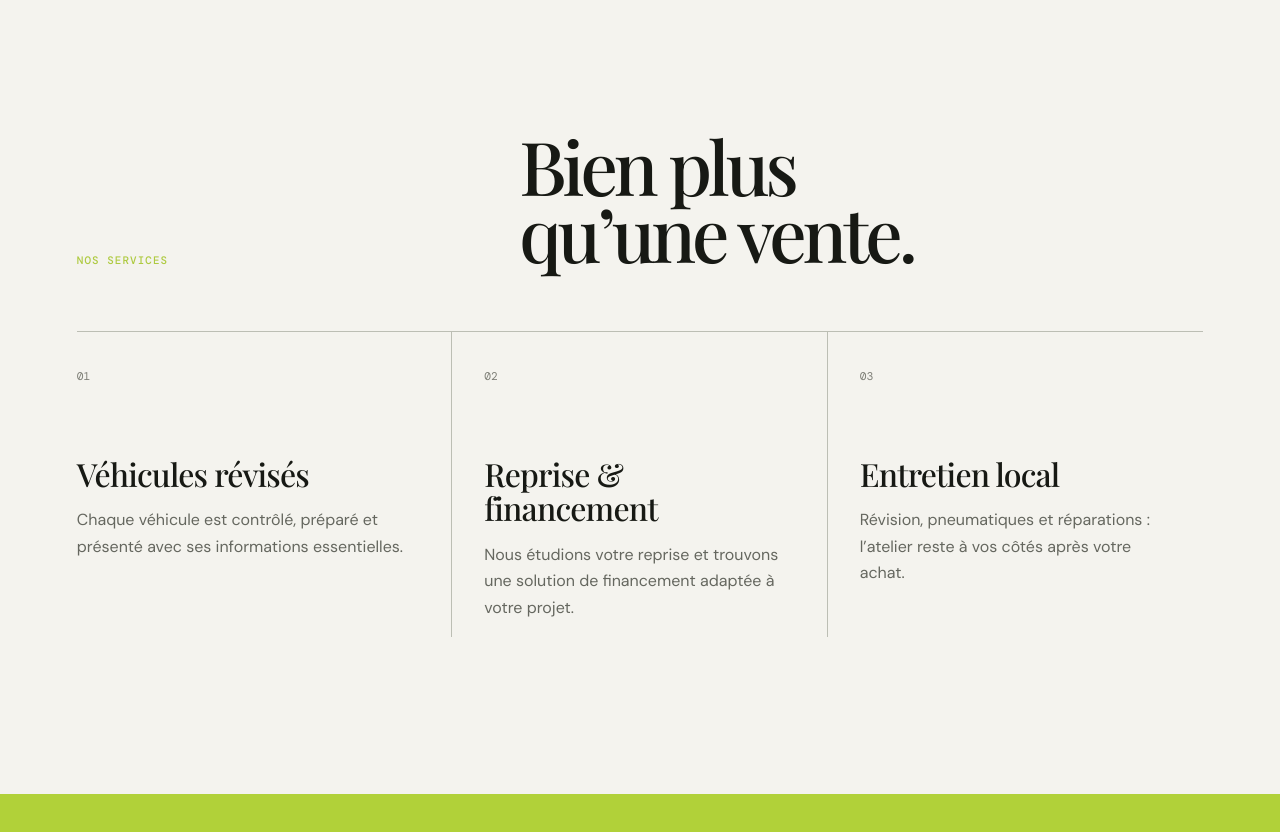
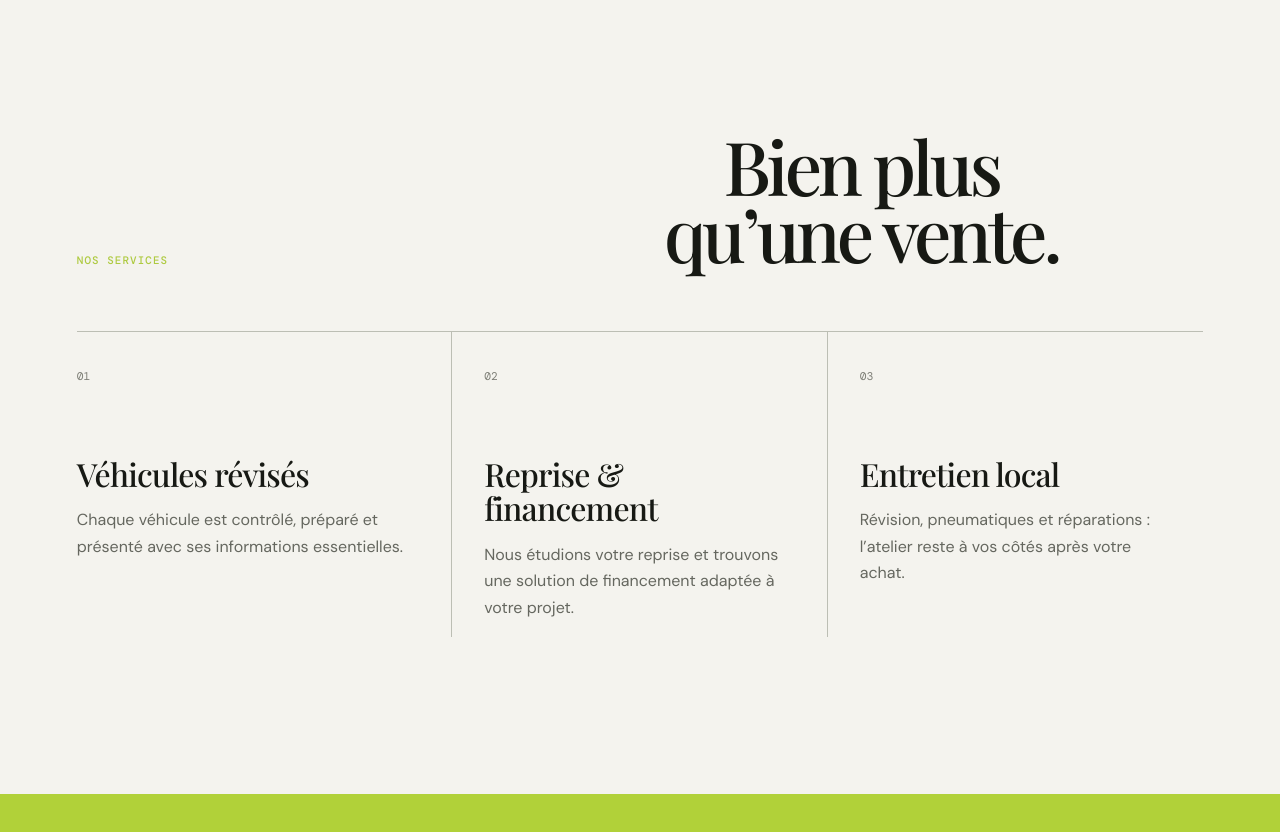
Before and after one commit to ANTL-software/antl-landing-page-template-04, a React (Vite) app: page / in a window 1280 px wide. Shown: the part 4000-4832 px from the top of the page. Built offline with nearby package versions, Linux system fonts and the light colour scheme; a web font is replaced by a local one.

Commit message:
style: center services section title

```diff
--- a/src/styles/site.scss
+++ b/src/styles/site.scss
@@ -66,7 +66,7 @@ a { color: inherit; text-decoration: none; }
 
 .approach { padding-top: clamp(6rem, 13vw, 13rem); }
 .section-heading { display: grid; grid-template-columns: .75fr 1.25fr; gap: 2rem; align-items: end; margin-bottom: 4rem; }
-.approach .section-heading h2 { max-width: 13ch; }
+.approach .section-heading h2 { max-width: 13ch; justify-self: center; text-align: center; }
 .approach ol { display: grid; grid-template-columns: repeat(3, 1fr); padding: 0; border-top: 1px solid #bcbeb4; list-style: none; }
 .approach li { padding: 2rem 2rem 0 0; border-right: 1px solid #bcbeb4; }
 .approach li + li { padding-left: 2rem; }
```
